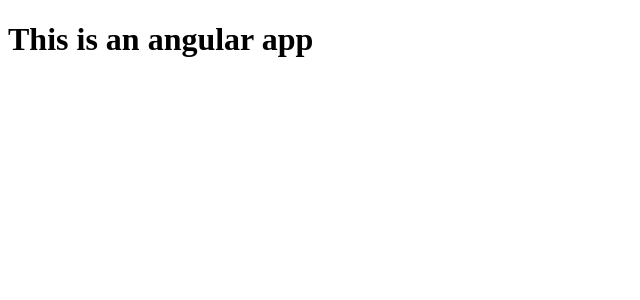
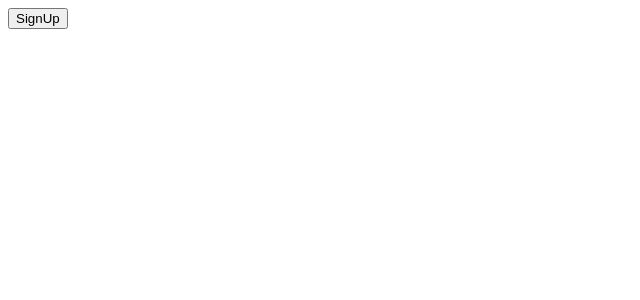
Before and after one commit to moneabhijit/Book-Finder, an Angular app: page / in a window 1280 px wide. Shown: the top 300 px of the page, without its empty margins (0-640 px from the left). Built offline with nearby package versions, Linux system fonts and the light colour scheme.

Commit message:
Adding a folder or component Register/Signup

```diff
--- a/src/app/app.component.html
+++ b/src/app/app.component.html
@@ -1 +1 @@
-<h1>This is an angular app</h1>
+<app-register></app-register>
--- a/src/app/app.module.ts
+++ b/src/app/app.module.ts
@@ -2,10 +2,12 @@ import { BrowserModule } from '@angular/platform-browser';
 import { NgModule } from '@angular/core';
 
 import { AppComponent } from './app.component';
+import { RegisterComponent } from './register/register.component';
 
 @NgModule({
   declarations: [
-    AppComponent
+    AppComponent,
+    RegisterComponent
   ],
   imports: [
     BrowserModule
--- /dev/null
+++ b/src/app/register/register.component.html
@@ -0,0 +1 @@
+<Button onclick="signUp">SignUp</Button>
--- /dev/null
+++ b/src/app/register/register.component.ts
@@ -0,0 +1,15 @@
+import { Component, OnInit } from '@angular/core';
+
+@Component({
+  selector: 'app-register',
+  templateUrl: './register.component.html',
+  styleUrls: ['./register.component.css']
+})
+export class RegisterComponent implements OnInit {
+
+  constructor() { }
+
+  ngOnInit(): void {
+  }
+
+}
```
Also changed, not shown: src/app/register/register.component.css (added), 1 other file (tests, documents, lock files or other folders).
